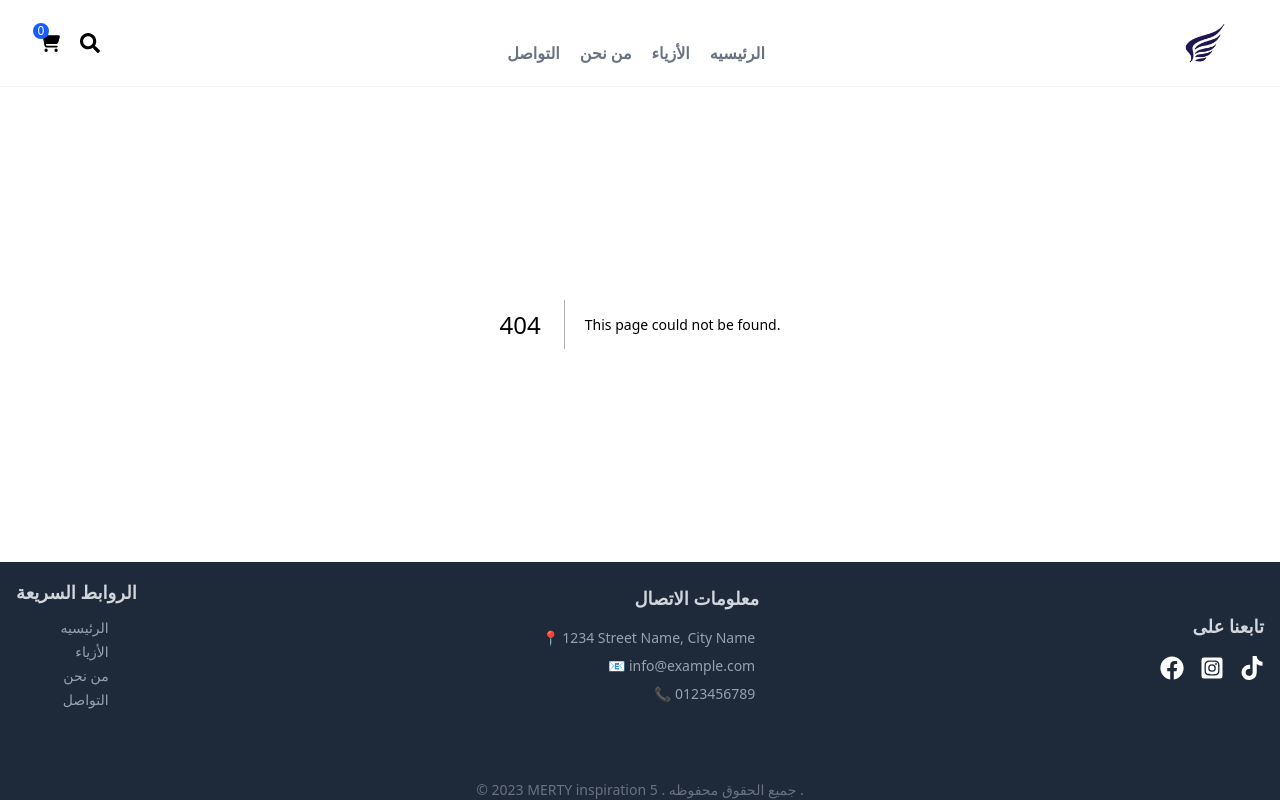
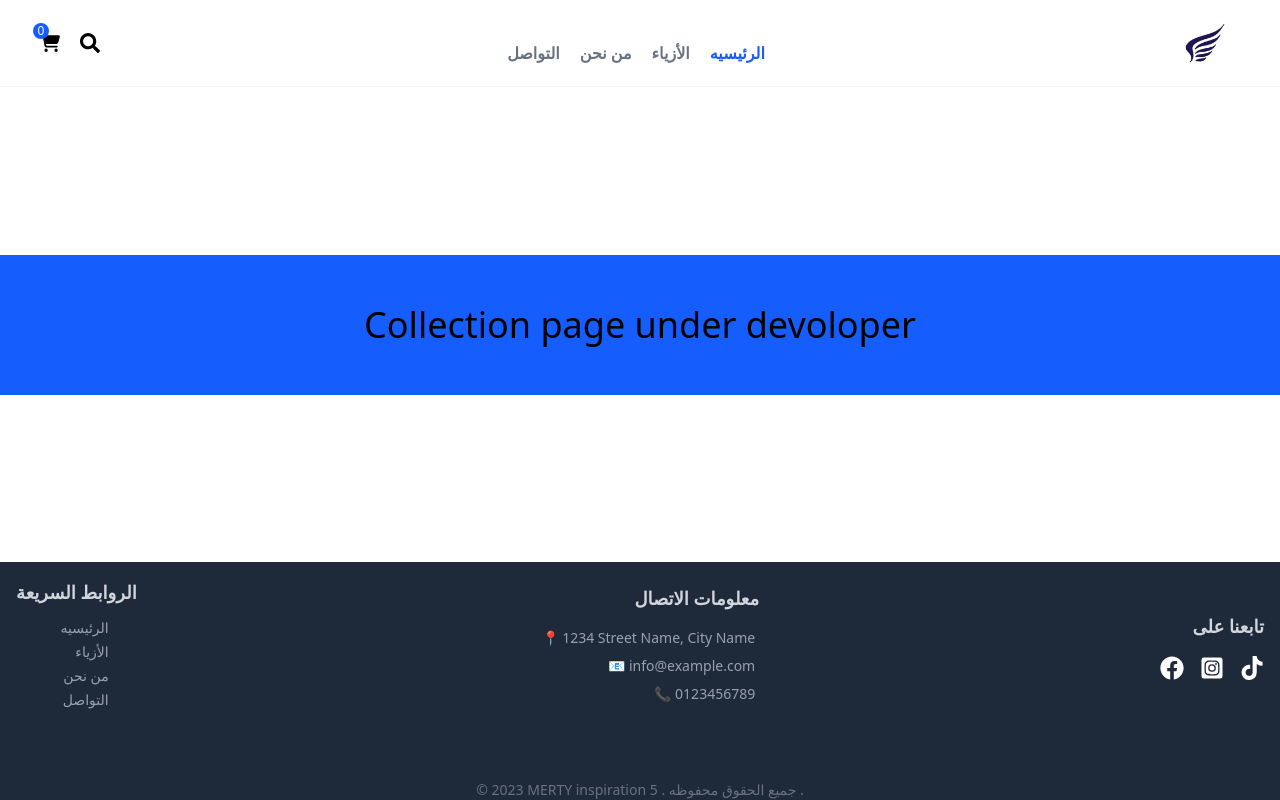
Before and after one commit to abdelruhman999/Eid_mubarak, a Next.js app: page /collection in a window 1280 px wide. Before the commit this address had no page. Built offline with nearby package versions, Linux system fonts and the light colour scheme.

Commit message:
feat: add About, Collection, and Contact pages; update navigation with active link state

```diff
--- a/assets/assests.js
+++ b/assets/assests.js
@@ -4,6 +4,7 @@ export const Routes = [
     {name:'من نحن ', path:'/about'},
     {name:'التواصل', path:'/contact'},
 ]
+
 export const Routesfotter = [
     {name:'📍 1234 Street Name, City Name'},
     {name:'📧 info@example.com'},
--- /dev/null
+++ b/src/app/about/page.tsx
@@ -0,0 +1,13 @@
+import type { FC } from 'react';
+
+interface AboutusProps {}
+
+const Aboutus: FC<AboutusProps> = () => {
+    return (
+        <div className='bg-blue-600 w-full p-[50px] text-center text-4xl'>
+        Aboutus page under devoloper
+    </div>
+    );
+}
+
+export default Aboutus;
--- /dev/null
+++ b/src/app/collection/page.tsx
@@ -0,0 +1,13 @@
+import type { FC } from 'react';
+
+interface collectionProps {}
+
+const Collection: FC<collectionProps> = () => {
+    return (
+        <div className='bg-blue-600 w-full p-[50px] text-center text-4xl'>
+        Collection page under devoloper
+    </div>
+    );
+}
+
+export default Collection;
--- /dev/null
+++ b/src/app/contact/page.tsx
@@ -0,0 +1,13 @@
+import type { FC } from 'react';
+
+interface ContuctUsProps {}
+
+const ContuctUs: FC<ContuctUsProps> = () => {
+    return (
+        <div className='bg-blue-600 w-full p-[50px] text-center text-4xl'>
+        ContuctUs page under devoloper
+    </div>
+    );
+}
+
+export default ContuctUs;
--- a/src/app/home/page.tsx
+++ b/src/app/home/page.tsx
@@ -1,4 +1,4 @@
-import Button from "@/component/Button";
+
 import { type FC } from "react";
 
 interface pageProps {
@@ -10,7 +10,7 @@ const page: FC<pageProps> = async () => {
 
   return (
     <div>
-      <Button />
+
 
     </div>
   );
--- a/src/app/page.tsx
+++ b/src/app/page.tsx
@@ -1,11 +1,12 @@
+import Products from '@/component/Products';
 import type { FC } from 'react';
 
 interface productProps {}
 
 const product: FC<productProps> = () => {
     return (
-        <div className='bg-blue-600 w-full p-[50px] text-center text-4xl'>
-            prodct page under devoloper
+        <div className='w-full'>
+           <Products />
         </div>
     );
 }
--- a/src/component/Button.tsx
+++ /dev/null
@@ -1,11 +0,0 @@
-import Link from 'next/link'
-import React from 'react'
-
-export default function Button() {
-  return (
-    <Link href="/">
-         Home
-    </Link>
-
-  )
-}
--- a/src/component/Navpar.tsx
+++ b/src/component/Navpar.tsx
@@ -14,6 +14,7 @@ interface NavparProps {
 
 const Navper: FC<NavparProps> = () => {
     const [search, setSearch] = useState(false)
+    const [active, setActive] = useState(0)
 
 
     return (
@@ -38,7 +39,10 @@ const Navper: FC<NavparProps> = () => {
                 {
                     Routes.map((el, index) => {
                         return (
-                            <Link key={index} href={el.path}>
+                            <Link
+                            onClick={()=>setActive(index)}
+                            className={`${active === index ? 'text-blue-600' : ''}`}
+                            key={index} href={el.path}>
                               {el.name}
                             </Link>
                         )
--- /dev/null
+++ b/src/component/Products.tsx
@@ -0,0 +1,13 @@
+import type { FC } from 'react';
+
+interface ProductsProps {}
+
+const Products: FC<ProductsProps> = () => {
+    return (
+        <div className='bg-blue-600 w-full p-[50px] text-center text-4xl'>
+        prodct page under devoloper
+    </div>
+    );
+}
+
+export default Products;
```
